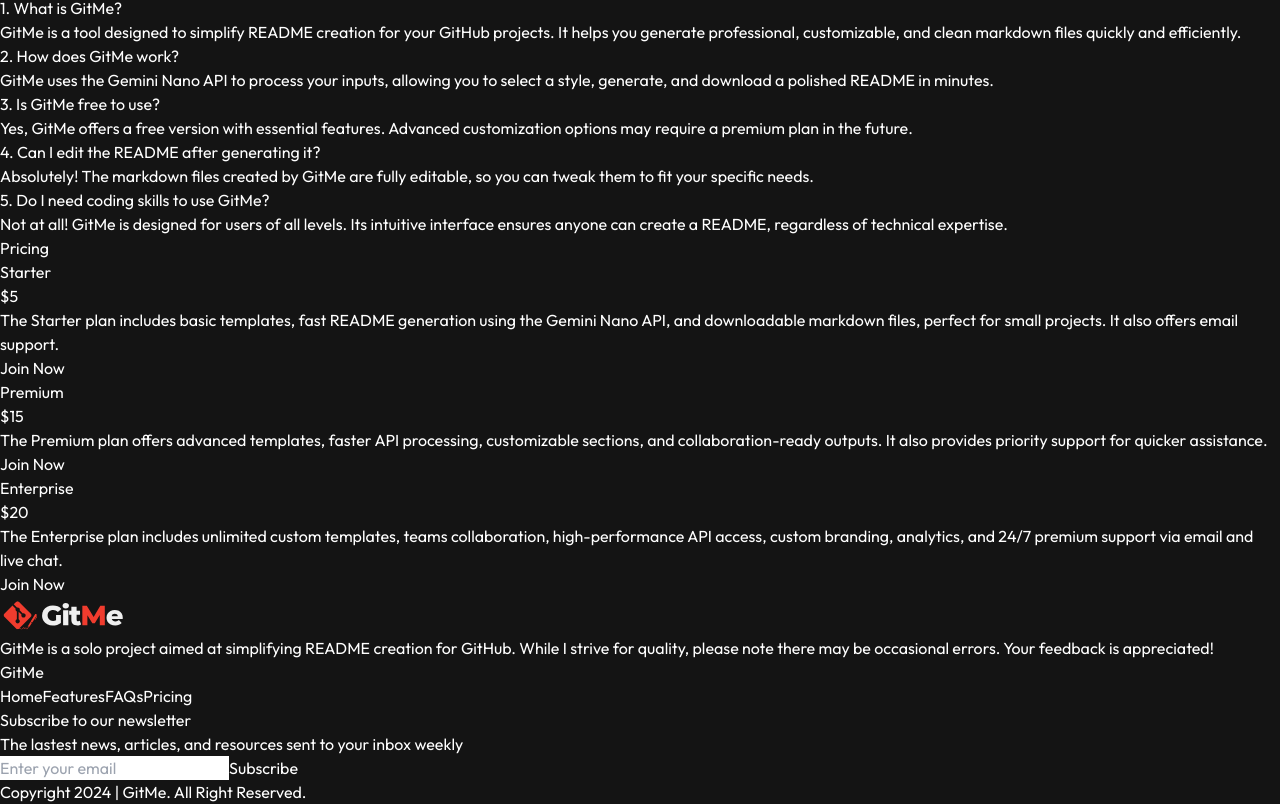
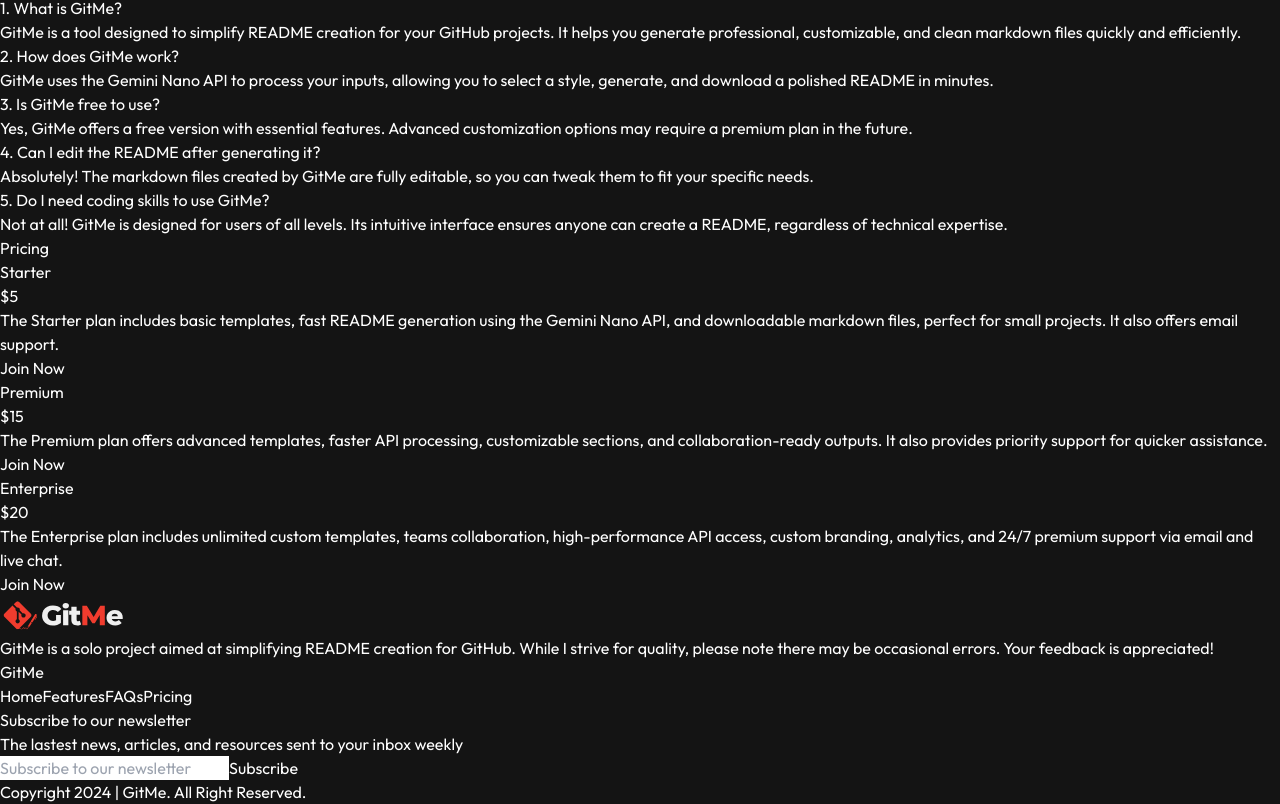
Before and after one commit to uvic19/GitMe, a React (Vite) app: page / in a window 1280 px wide. Shown: the part 660-1464 px from the top of the page. Built offline with nearby package versions, Linux system fonts and the light colour scheme; a web font is replaced by a local one.

Commit message:
toasts added

```diff
--- a/package.json
+++ b/package.json
@@ -30,7 +30,8 @@
     "react-download-link": "^2.3.0",
     "react-hot-toast": "^2.4.1",
     "react-locomotive-scroll": "^0.2.2",
-    "react-router-dom": "^6.28.0"
+    "react-router-dom": "^6.28.0",
+    "react-toastify": "^10.0.6"
   },
   "devDependencies": {
     "@eslint/js": "^9.13.0",
--- a/src/components/Footer.jsx
+++ b/src/components/Footer.jsx
@@ -1,6 +1,36 @@
 import React from 'react'
+import { ToastContainer, toast } from 'react-toastify';
+import 'react-toastify/dist/ReactToastify.css';
 
 const Footer = () => {
+
+  const [result, setResult] = React.useState("");
+
+  const onSubmit = async (event) => {
+    event.preventDefault();
+    setResult("Sending....");
+    const formData = new FormData(event.target);
+
+    formData.append("access_key", "a0d4a2f9-9d6a-4ecc-9624-54c3292c780b");
+
+    const response = await fetch("https://api.web3forms.com/submit", {
+      method: "POST",
+      body: formData
+    });
+
+    const data = await response.json();
+
+    if (data.success) {
+      setResult("");
+      toast.success("Submitted Successfully!", {position: "bottom-right",theme: "dark",autoClose: 3000,})
+
+      event.target.reset();
+    } else {
+      console.log("Error", data);
+      toast.error(data.message, {position: "bottom-right",theme: "dark",autoClose: 3000,})
+      setResult("");
+    }
+  };
   return (
     <div className='pt-10 px-4 md:px-20 lg:px-32  w-full overflow-hidde bg-stone-950 mt-[840px] lg:mt-0' id='Footer'>
       <div className='container mx-auto flex flex-col md:flex-row justify-between items-start gap-10'>
@@ -21,8 +51,10 @@
             <h3 className='text-white text-lg font-bold mb-4'>Subscribe to our newsletter</h3>
             <p className='text-gray-400 mb-4 max-w-80'>The lastest news, articles, and resources sent to your inbox weekly</p>
             <div className='flex gap-2'>
-                <input type="email" placeholder='Enter your email' className='p-2 rounded bg-gray-800 text-gray-400 border border-gray-700 focus:ouline-none w-full md:w-auto'/>
-                <button className='py-2 px-4 rounded bg-[#F03C2E] text-white' onClick={() => {alert("Will be added soon!")}}>Subscribe</button>
+              <form onSubmit={onSubmit} className='flex gap-3'>
+                <input type="email" name='Email' placeholder={result ? result : "Subscribe to our newsletter"} className='p-2 rounded bg-gray-800 text-gray-400 border border-gray-700 focus:ouline-none w-full md:w-auto'/>
+                <button type="submit" className='py-2 px-4 rounded bg-[#F03C2E] text-white'>Subscribe</button>
+                </form>
             </div>
         </div>
       </div>
--- a/src/components/Home.jsx
+++ b/src/components/Home.jsx
@@ -2,11 +2,14 @@
 import Navbar from "./Navbar";
 import Footer from "./Footer";
 import { motion } from "framer-motion";
+import { ToastContainer, toast } from 'react-toastify';
+import 'react-toastify/dist/ReactToastify.css';
 
 const Home = () => {
   function openWin(){
     window.location.href="/main";
   }
+
   return (
 
     <div>
@@ -297,7 +300,7 @@
               The Starter plan includes basic templates, fast README generation using the Gemini Nano API, and downloadable markdown files, perfect for small projects. It also offers email support.
               </p>
               <button className="mt-5 bg-[#F03C2E] px-8 py-2 rounded-full hover:bg-[#c82217] hover:text-white transition-all"
-              onClick={() => {alert("Will be added soon!")}}>
+              onClick={(e)=>{ toast.error("Will be added in future updates!", {position: "bottom-right",theme: "dark",autoClose: 3000,}) }}>
               Join Now
               </button>
             </motion.div>
@@ -316,7 +319,7 @@
               The Premium plan offers advanced templates, faster API processing, customizable sections, and collaboration-ready outputs. It also provides priority support for quicker assistance.
               </p>
               <button className="mt-5 bg-[#F03C2E] px-8 py-2 rounded-full hover:bg-[#c82217] hover:text-white transition-all"
-              onClick={() => {alert("Will be added soon!")}}>
+              onClick={(e)=>{ toast.error("Will be added in future updates!", {position: "bottom-right",theme: "dark",autoClose: 3000,}) }}>
               Join Now
               </button>
             </motion.div>
@@ -335,7 +338,7 @@
               The Enterprise plan includes unlimited custom templates, teams collaboration, high-performance API access, custom branding, analytics, and 24/7 premium support via email and live chat.
               </p>
               <button className="mt-5 bg-[#F03C2E] px-8 py-2 rounded-full hover:bg-[#c82217] hover:text-white transition-all"
-              onClick={() => {alert("Will be added soon!")}}>
+              onClick={(e)=>{ toast.error("Will be added in future updates!", {position: "bottom-right",theme: "dark",autoClose: 3000,}) }}>
               Join Now
               </button>
             </motion.div>
@@ -351,6 +354,7 @@
       >
       <Footer/>
       </motion.div>
+      <ToastContainer/>
     </div>
   );
 };
--- a/src/components/LoginPage.jsx
+++ b/src/components/LoginPage.jsx
@@ -3,7 +3,7 @@
 const LoginPage = () => {
   return (
     <div>
-
+      Will be added soon!
     </div>
   )
 }
--- a/src/components/Navbar.jsx
+++ b/src/components/Navbar.jsx
@@ -1,4 +1,6 @@
 import React, { useEffect, useState } from "react";
+import { ToastContainer, toast } from 'react-toastify';
+import 'react-toastify/dist/ReactToastify.css';
 
 
 const Navbar = () => {
@@ -22,6 +24,7 @@
 
     return (
         <header className="relative w-full z-10">
+            <ToastContainer/>
             {/* Navbar Container */}
             <div className=" top-0 left-0 w-full z-10 bg-stone-950">
                 <div className="container mx-auto flex justify-between items-center py-4 px-6 md:px-20 lg:px-8 bg-transparent">
@@ -36,7 +39,7 @@
                     </ul>
 
                     {/* Sign Up Button */}
-                    <button className="hidden md:block bg-[#F03C2E] px-8 py-2 rounded-full hover:bg-[#c82217] hover:text-white transition-all" onClick={openWin}>
+                    <button className="hidden md:block bg-[#F03C2E] px-8 py-2 rounded-full hover:bg-[#c82217] hover:text-white transition-all" onClick={(e)=>{ toast.error("Will be added in future updates!", {position: "bottom-right",theme: "dark",autoClose: 3000,}) }}>
                         Sign up
                     </button>
 
--- a/src/main.jsx
+++ b/src/main.jsx
@@ -4,6 +4,7 @@
 import './index.css'
 import App from './App.jsx'
 
+
 createRoot(document.getElementById('root')).render(
   <BrowserRouter>
       <App />
```
Also changed, not shown: 1 other file (tests, documents, lock files or other folders).
